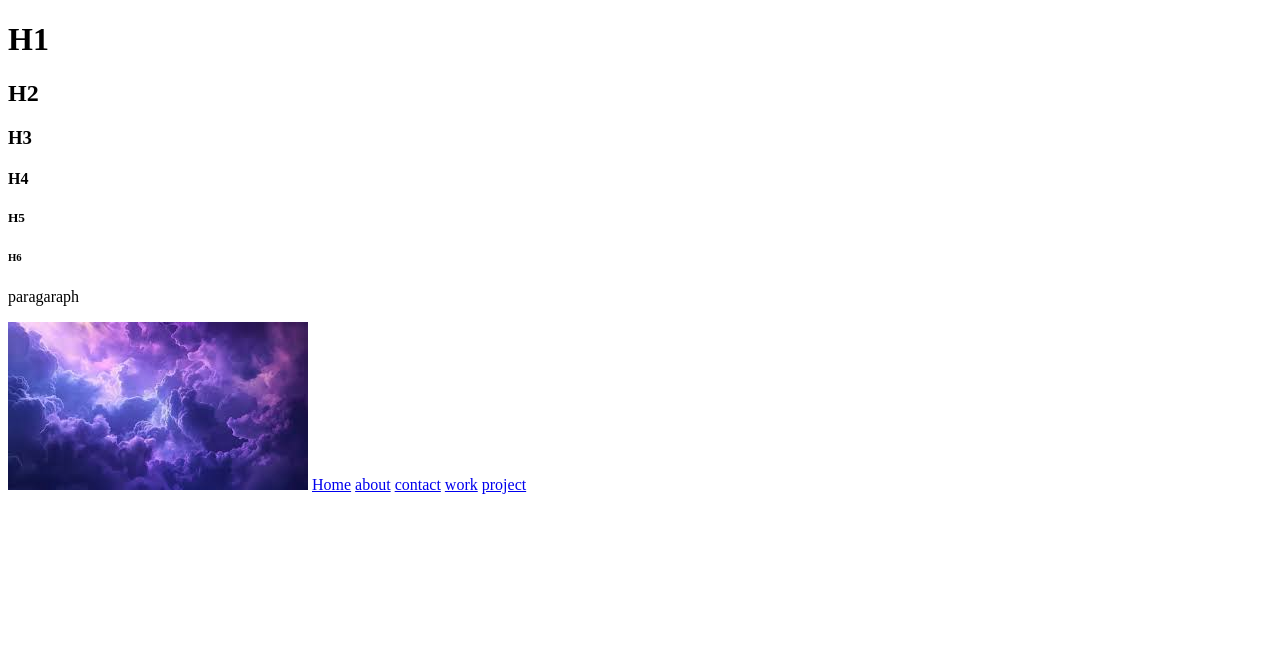
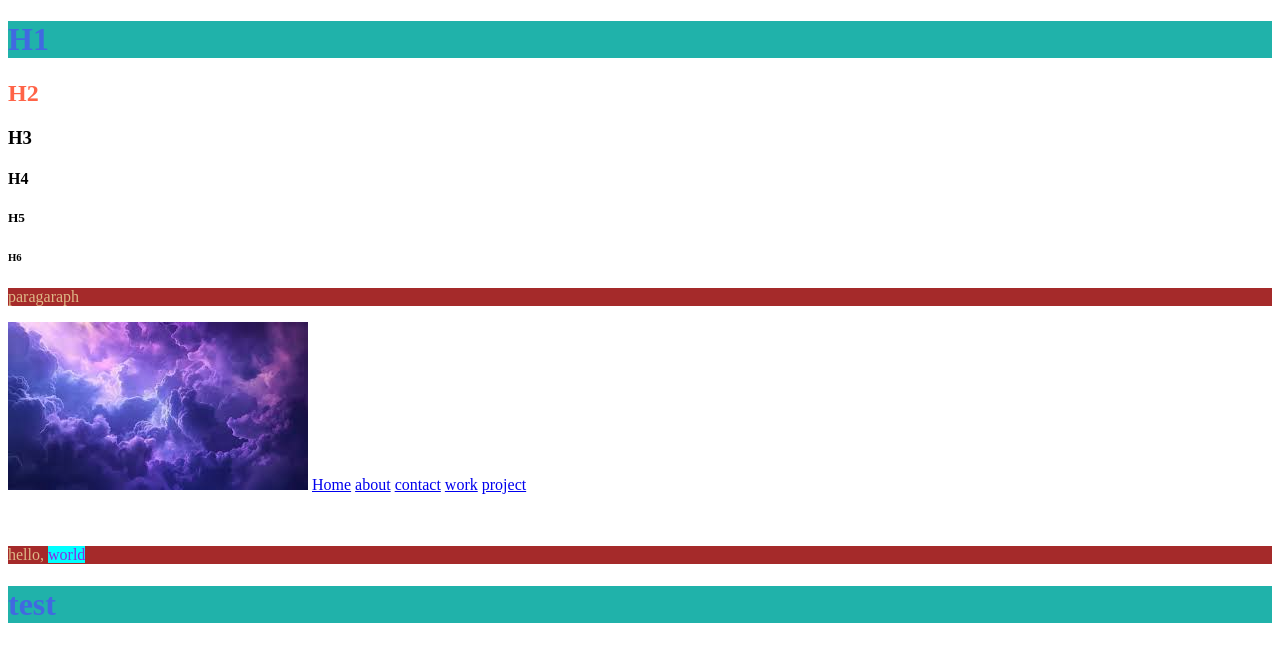
Before and after one commit to mohitkadwe19/full_stack_march, a plain HTML site: page day_1/index.html in a window 1280 px wide. Drawn offline with Linux system fonts and the light colour scheme.

Commit message:
Add internal and external CSS styles, and update HTML structure for better styling

```diff
--- a/day_1/index.html
+++ b/day_1/index.html
@@ -8,6 +8,18 @@
     <meta name="viewport" content="width=device-width, initial-scale=1.0" />
     <!-- define SEO - search enginee optimization -->
     <title>Day 1</title>
+
+    <!-- internal css -->
+    <style>
+      p{
+        color:burlywood;
+        background-color: brown;
+      }
+    </style>
+
+    <!-- external css -->
+    <link rel="stylesheet" href="style.css" />
+
   </head>
   <body>
     <!-- define about body of web page -->
@@ -41,5 +53,19 @@
     <a href="contact.html">contact</a>
     <a href="work.html">work</a>
     <a href="project.html">project</a>
+
+    <br />
+    <br />
+    <br />
+
+    <p>  <!-- inline  -->
+      hello,
+      <span style="color: blueviolet; background-color: aqua;">world</span>
+    </p>
+
+    <h1>
+      test
+    </h1>
+
   </body>
 </html>
--- /dev/null
+++ b/day_1/style.css
@@ -0,0 +1,8 @@
+h1{
+    color: royalblue;
+    background-color: lightseagreen;
+}
+
+h2 {
+    color: tomato;
+}
```
Also changed, not shown: day_1/work.html (+77 -6 lines).
